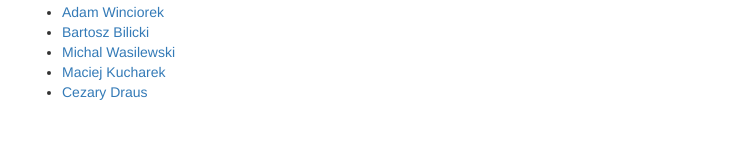
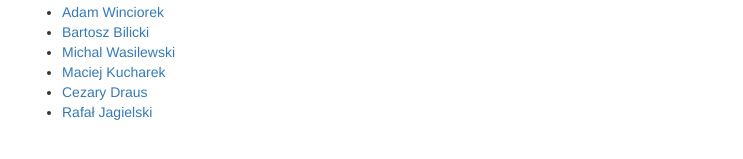
Before and after one commit to microhackathon-2015-03-juglodz/microhackathon-2015-03-juglodz.github.io, a Jekyll site: the page built from index.md, in a window 1280 px wide and 900 px high, scrolled down 2909 px. Shown: the part 733-892 px from the top of the window, without its empty margins (268-1011 px from the left). Built offline with Jekyll 4.4.1, drawn with Linux system fonts in a browser that asks for light colours; Markdown is read by kramdown in place of the engine named in the settings.

Commit message:
Update attendees.yml
added Rafał Jagielski

```diff
--- a/_data/attendees.yml
+++ b/_data/attendees.yml
@@ -38,3 +38,6 @@
 
 - name: Cezary Draus
   github_username: cezary-draus
+
+- name: Rafał Jagielski
+  github_username: rafik77
```
